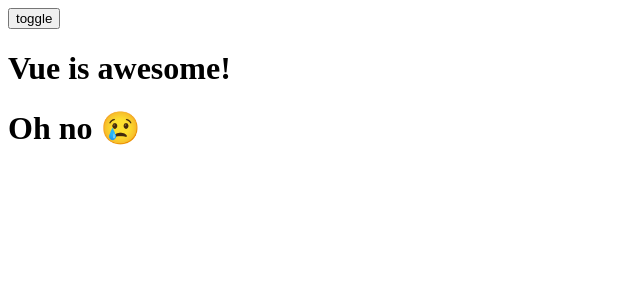
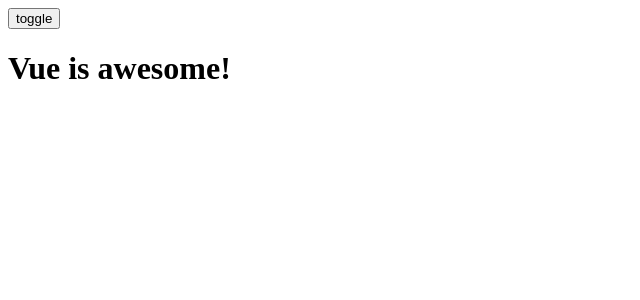
Before and after one commit to zszdmzmm1/vue, a Vue app: page / in a window 1280 px wide. Shown: the top 300 px of the page, without its empty margins (0-640 px from the left). Built offline with nearby package versions, Linux system fonts and the light colour scheme.

Commit message:
step-6: Conditional Rendering

```diff
--- a/src/App.vue
+++ b/src/App.vue
@@ -4,12 +4,12 @@
 const awesome = ref(true)
 
 function toggle() {
-  // ...
+  awesome.value = !awesome.value
 }
 </script>
 
 <template>
   <button @click="toggle">toggle</button>
-  <h1>Vue is awesome!</h1>
-  <h1>Oh no 😢</h1>
+  <h1 v-if="awesome">Vue is awesome!</h1>
+  <h1 v-else>Oh no 😢</h1>
 </template>
```
